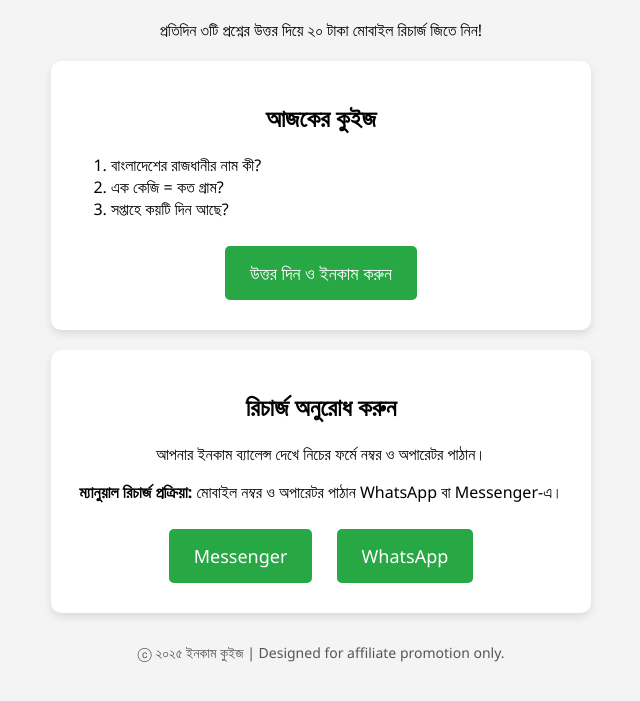
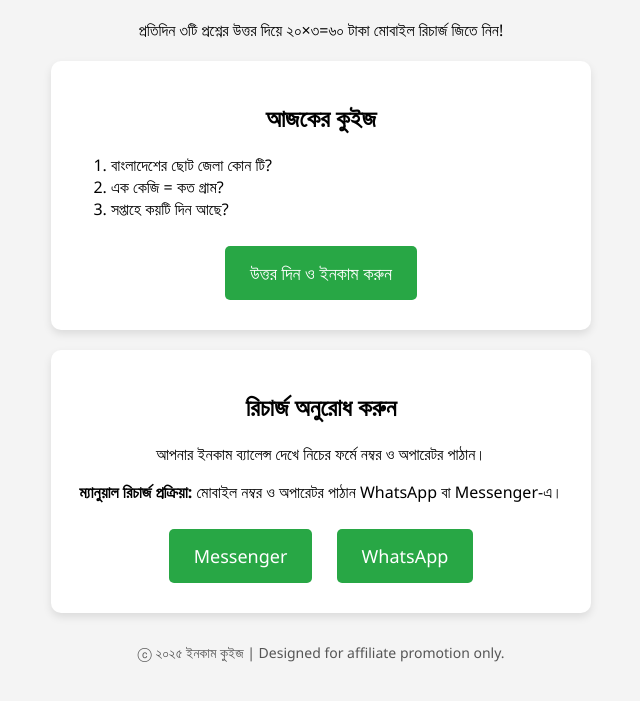
Before and after one commit to Realincome-maker/BDQuiz.com, a plain HTML site: page index.html in a window 1280 px wide. Shown: the part 95-796 px from the top of the page, without its empty margins (319-959 px from the left). Drawn offline with Linux system fonts and the light colour scheme.

Commit message:
Update index.html

```diff
--- a/index.html
+++ b/index.html
@@ -16,12 +16,12 @@
 </head>
 <body>
     <h1>বাংলাদেশ সরকার অনুমোদিত ইনকাম কুইজ</h1>
-    <p>প্রতিদিন ৩টি প্রশ্নের উত্তর দিয়ে ২০ টাকা মোবাইল রিচার্জ জিতে নিন!</p>
+    <p>প্রতিদিন ৩টি প্রশ্নের উত্তর দিয়ে ২০×৩=৬০ টাকা মোবাইল রিচার্জ জিতে নিন!</p>
 
     <div class="quiz-box">
         <h2>আজকের কুইজ</h2>
         <ol style="text-align: left;">
-            <li>বাংলাদেশের রাজধানীর নাম কী?</li>
+            <li>বাংলাদেশের ছোট জেলা কোন টি?</li>
             <li>এক কেজি = কত গ্রাম?</li>
             <li>সপ্তাহে কয়টি দিন আছে?</li>
         </ol>
```
